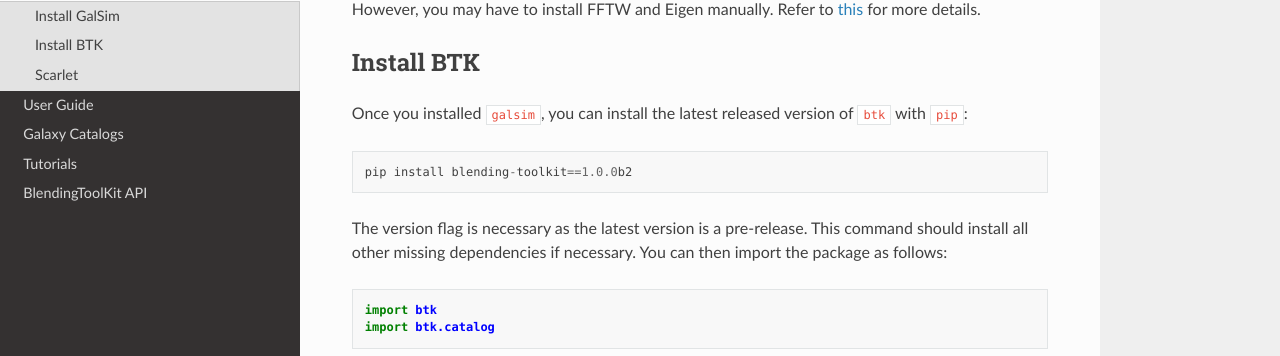
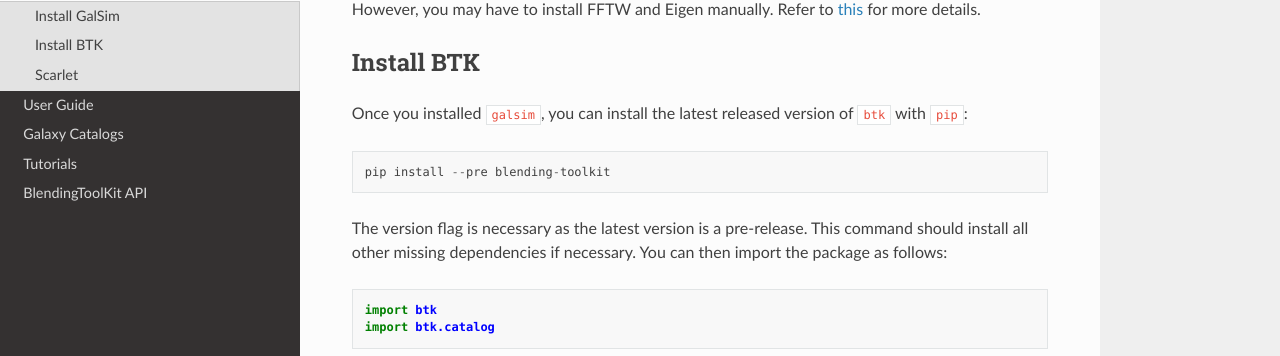
Before and after one commit to LSSTDESC/BlendingToolKit, a Sphinx documentation site: the page built from docs/source/install.rst, in a window 1280 px wide and 900 px high, scrolled down 583 px. Shown: the part 161-517 px from the top of the window. Built offline with Sphinx 7.4.7 and the Read the Docs theme 2.0.0, drawn with Linux system fonts in a browser that asks for light colours.

Commit message:
update pip installation

```diff
--- a/docs/source/install.rst
+++ b/docs/source/install.rst
@@ -37,7 +37,7 @@ Once you installed ``galsim``, you can install the latest released version of ``
 
 .. code-block::
 
-    pip install blending-toolkit==1.0.0b2
+    pip install --pre blending-toolkit
 
 The version flag is necessary as the latest version is a pre-release. This command should install all other missing dependencies if necessary. You can then import the package as follows:
 
```
Also changed, not shown: README.md (+1 -1 lines).
